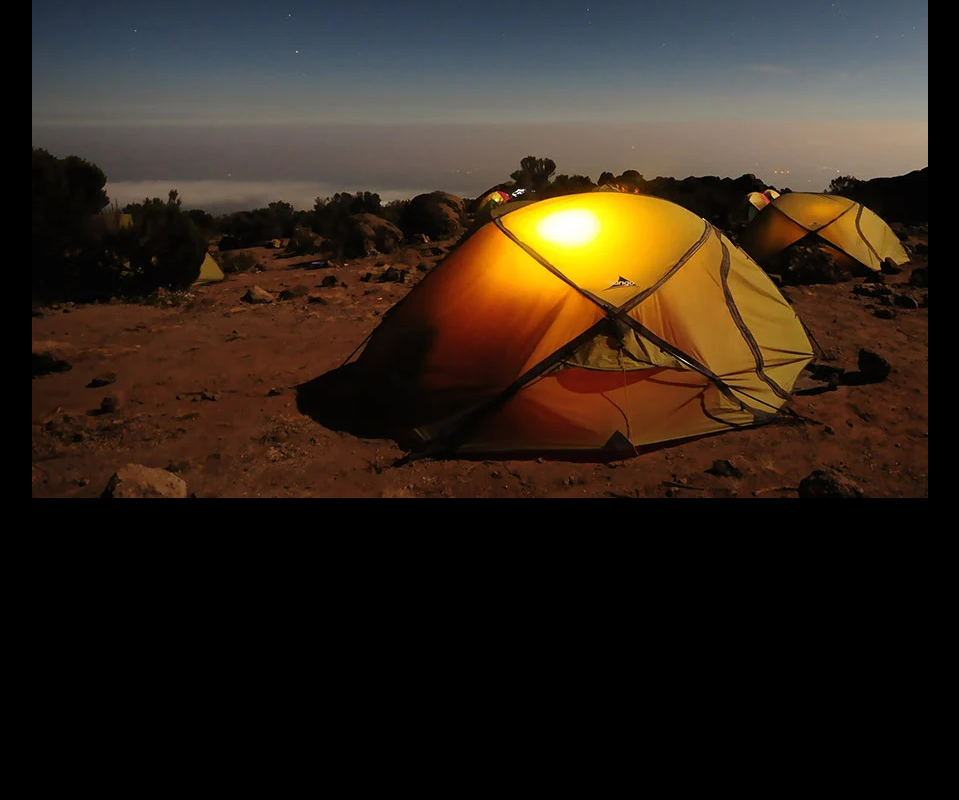
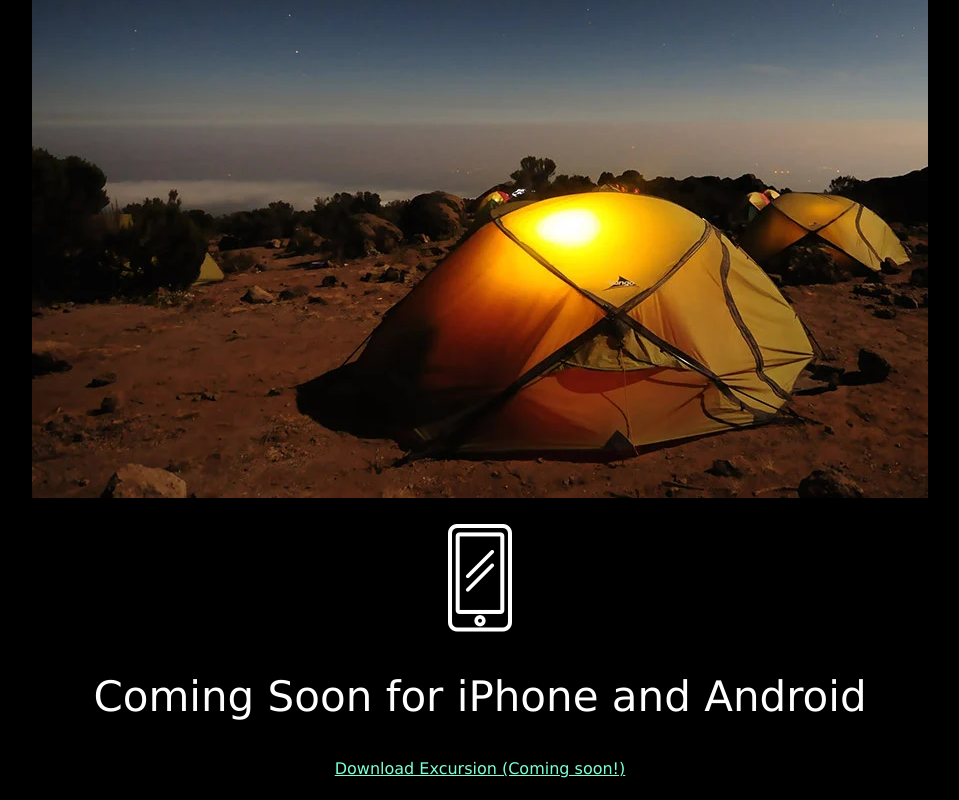
Before and after one commit to KaeruHiromiDev/excursion, a plain HTML site: page index.html in a window 1280 px wide. Shown: the part 517-1317 px from the top of the page, without its empty margins (160-1119 px from the left). Before the commit the page ends 1041 px from the top, so only its background shows below. Drawn offline with Linux system fonts and the light colour scheme.

Commit message:
Added 2nd supporting section

```diff
--- a/index.html
+++ b/index.html
@@ -15,8 +15,15 @@
     <video autoplay="" muted="" loop="">
         <source src="resources/Videos/excursion.mov" type=video/mp4>
     </video>
+
     <h2>Your personal travel guide</h2>
     <p>Excursion remembers places you like, and recommends new points of interest around you.</p>
     <p><img src="resources/Images/camp.webp"></p>
+
+    <p><img src="resources/Images/phone.webp"></p>
+    <h2>Coming Soon for iPhone and Android</h2>
+    <p>
+        <a class="link" href="#">Download Excursion (Coming soon!)</a>
+    </p>
 </body>
 </html>
```
